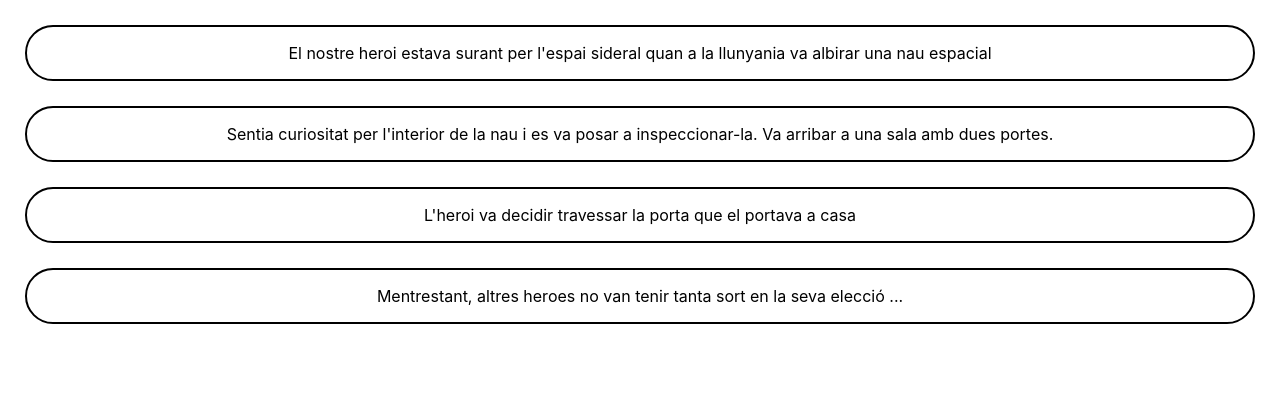
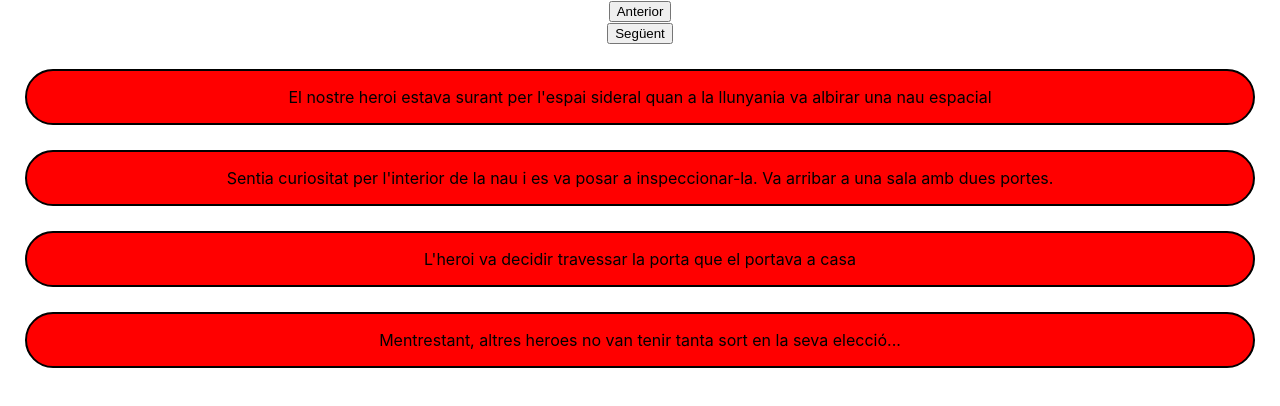
Before and after one commit to nuriagrinyo/sprint6, a React (Create React App) app: page / in a window 1280 px wide. Shown: the top 406 px of the page. Built offline with nearby package versions, Linux system fonts and the light colour scheme.

Commit message:
ex4 inici

```diff
--- a/src/App.js
+++ b/src/App.js
@@ -2,6 +2,7 @@
 import './App.css';
 
 import { Escena } from './components/escena/escena';
+import { Boto } from './components/boto/boto';
 
 //importar arxiu json que conté les dades
 import Dades from './dades.json';
@@ -18,6 +19,14 @@ function App() {
 
   return (
     <div className="App">
+
+    <Boto
+      nom = 'Anterior'
+    />
+
+    <Boto
+      nom = 'Següent'
+    />
 
     <Escena
       frase = {escenes[0]}
--- /dev/null
+++ b/src/components/boto/boto.js
@@ -0,0 +1,6 @@
+import React from "react";
+
+export const Boto = (props) => <div>
+    <button onClick = {console.log('boto clicat')} >{props.nom}</button>
+
+</div>
--- a/src/components/escena/escena.styled.js
+++ b/src/components/escena/escena.styled.js
@@ -4,4 +4,5 @@ export const Box = styled.div`
     border: 2px solid black;
     border-radius: 40px;
     margin: 25px;
+    background-color: red;
 `;
--- a/src/dades.json
+++ b/src/dades.json
@@ -2,5 +2,5 @@
     "El nostre heroi estava surant per l'espai sideral quan a la llunyania va albirar una nau espacial",
     "Sentia curiositat per l'interior de la nau i es va posar a inspeccionar-la. Va arribar a una sala amb dues portes.",
     "L'heroi va decidir travessar la porta que el portava a casa",
-    "Mentrestant, altres heroes no van tenir tanta sort en la seva elecció ..."
+    "Mentrestant, altres heroes no van tenir tanta sort en la seva elecció..."
 ]
```
